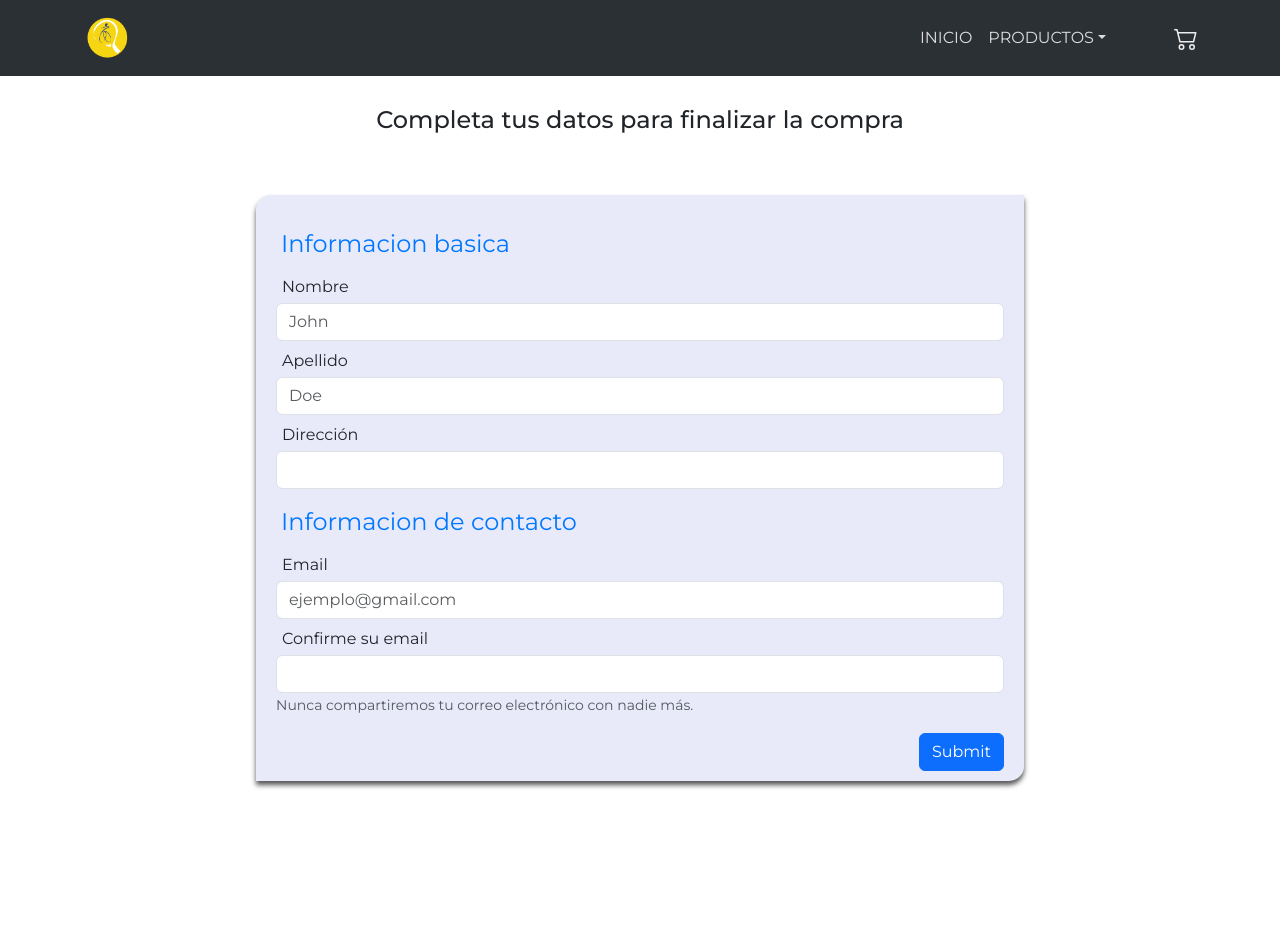
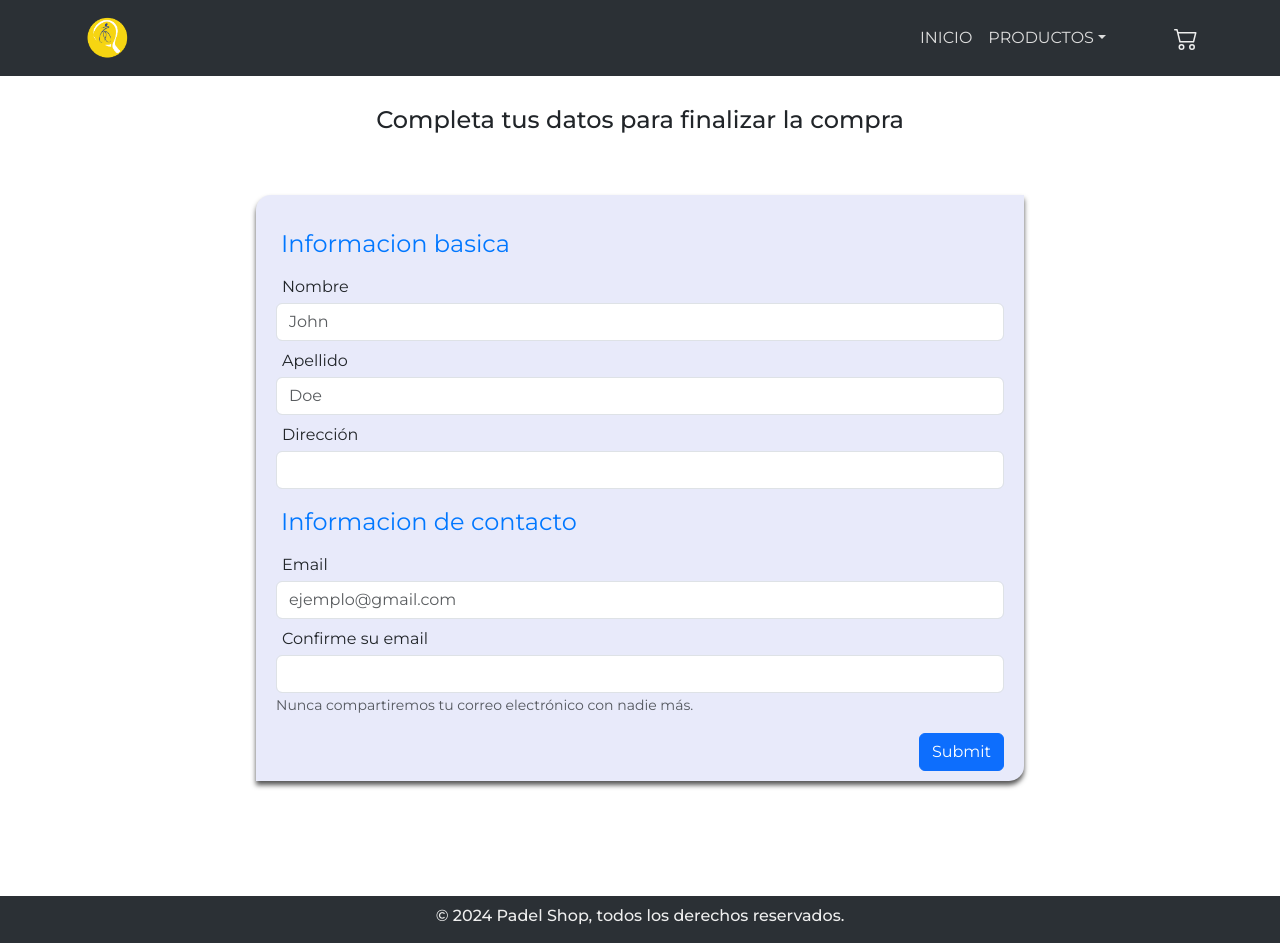
Before and after one commit to rukadev/VicoPadelShop, a React (Vite) app: page /checkout in a window 1280 px wide. Before the commit the page ends 800 px from the top, so only its background shows below. Built offline with nearby package versions, Linux system fonts and the light colour scheme.

Commit message:
footer + estilos

```diff
--- a/src/App.css
+++ b/src/App.css
@@ -18,6 +18,7 @@ body {
     margin: 20px 0;
     padding: 10px 0;
     color: #444;
+    min-height: 100vh;
 }
 
 .spinner-container {
@@ -141,13 +142,13 @@ body {
     display: flex;
     justify-content: space-around;
     align-items: center;
-    margin: 20px 0;
 }
 
 .cart-item{
     display: flex;
     justify-content: center;
     align-items: center;
+    min-height: 50vh;
 }
 
 .cart-item img {
@@ -192,8 +193,7 @@ body {
 
 .cart-empy{
     text-align: center;
-    margin: 50px 0;
-    height: 60vh;
+    height: 100vh;
     display: flex;
     flex-direction: column;
     justify-content: center;
@@ -224,6 +224,10 @@ body {
     flex-direction: column;
     align-items: center;
     justify-content: space-evenly;
+}
+
+.form-contain {
+    height: 100vh;
 }
 
 .form-contain h4 {
@@ -260,13 +264,12 @@ body {
 
 .orden-contain {
     text-align: center;
-    margin: 10px 0;
     color: #444;
-    height: 70vh;
     display: flex;
     flex-direction: column;
     justify-content: space-evenly;
     align-items: center;
+    min-height: 100vh;
 }
 
 .orden-contain span {
@@ -281,11 +284,23 @@ body {
     row-gap: 20px;
 }
 
+.footer {
+    background: rgb(43, 48, 53);
+    display: flex;
+    justify-content: center;
+}
+
+.footer h6 {
+    padding: 10px;
+    color: #eee;
+}
+
 @media (min-width: 768px){
 
     .item-list {
         grid-template-columns: 1fr 1fr;
         align-items: end;
+        padding: 50px 0 0 0;
     }
 
     .cartContainer {
@@ -316,7 +331,7 @@ body {
     }
 
     .card-contein img {
-        width: 400px;
+        width: 300px;
     }
 
     .card-detail {
@@ -334,6 +349,10 @@ body {
 
     .cart-item img {
         width: 10rem;
+    }
+
+    .cart-item-cont {
+        justify-content: space-evenly;
     }
 
     .cart-contain-cart{
--- a/src/App.jsx
+++ b/src/App.jsx
@@ -6,6 +6,7 @@ import { BrowserRouter, Routes, Route } from 'react-router-dom'
 import { CartProvider } from './context/CartContext'
 import CartView from './components/CartView'
 import Checkout from './components/Checkout'
+import Footer from './components/Footer'
 
 function App() {
 
@@ -20,6 +21,7 @@ function App() {
                     <Route path='/cart' element={<CartView />} />
                     <Route path='checkout' element={<Checkout />} />
                 </Routes>
+                <Footer />
             </BrowserRouter>
         </CartProvider>
 
--- /dev/null
+++ b/src/components/Footer.jsx
@@ -0,0 +1,11 @@
+import React from 'react'
+
+const Footer = () => {
+  return (
+    <div className='footer'>
+        <h6>© 2024 Padel Shop, todos los derechos reservados.</h6>
+    </div>
+  )
+}
+
+export default Footer
--- a/src/components/ItemListContainer.jsx
+++ b/src/components/ItemListContainer.jsx
@@ -33,11 +33,13 @@ const ItemListContainer = ({ greeting }) => {
 
     return (
         <div className="titleContainer">
-            <h1>{greeting}</h1>
-            <h2 className="span-categoria">{categoria}</h2>
             {loading
                 ? <Loader />
-                : <ItemList products={products} />}
+                : <div>
+                    <h1>{greeting}</h1>
+                    <h2 className="span-categoria">{categoria}</h2>
+                    <ItemList products={products} />
+                </div>}
         </div>
     )
 }
```
